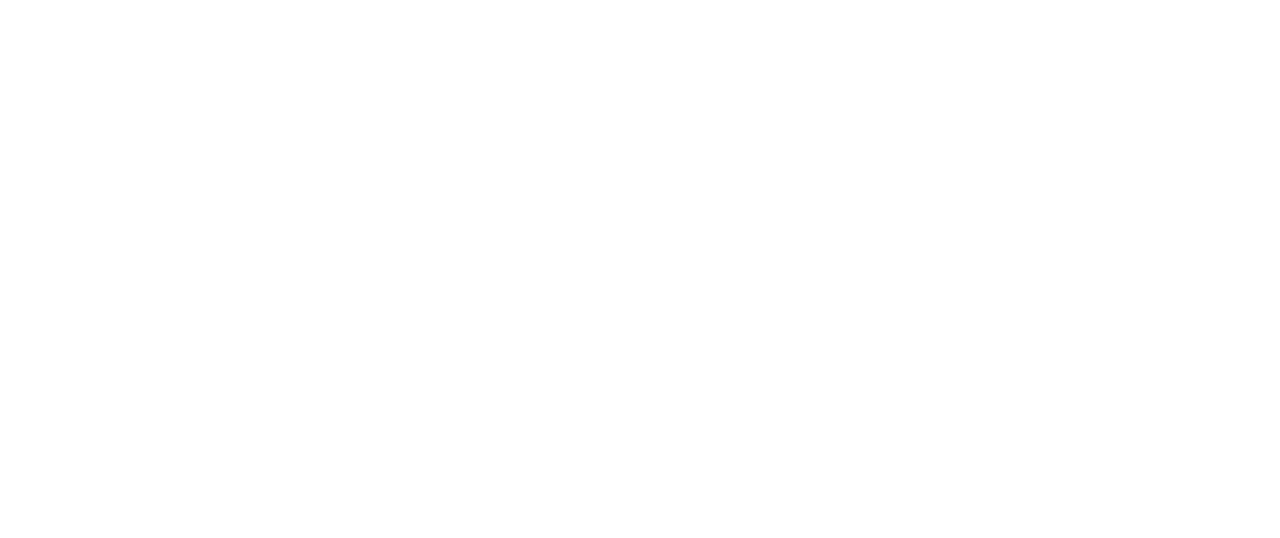
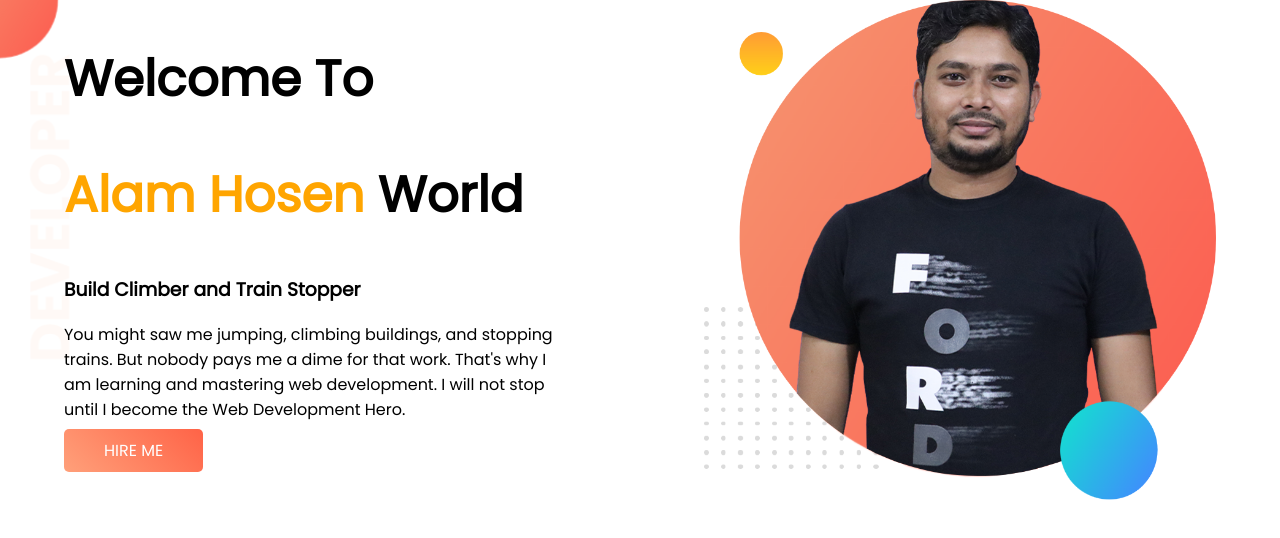
Before and after one commit to alamhosen/developer-portfolio, a plain HTML site: page index.html in a window 1280 px wide. Drawn offline with Linux system fonts and the light colour scheme.

Commit message:
first section complete

```diff
--- a/index.html
+++ b/index.html
@@ -5,9 +5,30 @@
     <meta http-equiv="X-UA-Compatible" content="IE=edge">
     <meta name="viewport" content="width=device-width, initial-scale=1.0">
     <title>Developer Portfolio</title>
+    <link rel="preconnect" href="https://fonts.googleapis.com">
+    <link rel="preconnect" href="https://fonts.gstatic.com" crossorigin>
+    <link href="https://fonts.googleapis.com/css2?family=Poppins&display=swap" rel="stylesheet">
     <link rel="stylesheet" href="style.css">
 </head>
 <body>
 
+    <section class="top-banner">
+        <div class="half-width">
+            <h1>Welcome To</h1>
+            <h1> <span class="orange-color">Alam Hosen</span> World</h1>
+            <h3>Build Climber and Train Stopper</h3>
+            <p>You might saw me jumping, climbing buildings, and stopping trains. But nobody pays me a dime for that work. That's why I am learning and mastering web development. I will not stop until I become the Web Development Hero.</p>
+
+            <a class="hireme-button" target="blank" href="https://www.facebook.com/">HIRE ME</a>
+
+        </div>
+
+        <div class="half-width">
+            <img src="images/my-bg.png" alt="Alam Hosen">
+
+        </div>
+    </section>
+
+
 </body>
 </html>
--- a/style.css
+++ b/style.css
@@ -0,0 +1,36 @@
+body{
+    font-family: 'Poppins', sans-serif;
+    margin: 0;
+}
+h1{
+    font-size: 50px;
+}
+section{
+    display: flex;
+}
+.half-width{
+    width: 50%;
+    padding-left: 5%;
+    padding-right: 5%;
+}
+
+.half-width img{
+    width: 100%;
+}
+
+.orange-color{
+    color: orange;
+}
+.hireme-button{
+    text-decoration: none;
+    background-image: linear-gradient(45deg, lightsalmon, tomato);
+    padding: 10px 40px;
+    color: white;
+    font-weight: 700px;
+    border-radius: 5px;
+}
+
+.top-banner{
+    background-image: url(images/top-banner.png);
+    background-repeat: no-repeat;
+}
```
Also changed, not shown: images/my-bg.png (added), images/top-banner.png (added).
